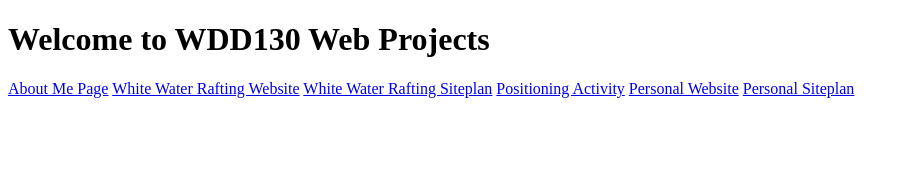
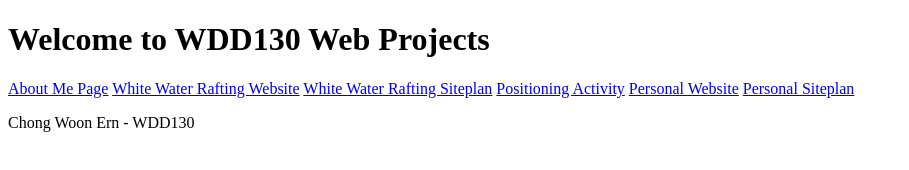
Before and after one commit to wormy95/wdd130, a plain HTML site: page index.html in a window 1280 px wide. Shown: the whole page, without its empty margins (0-909 px from the left). Drawn offline with Linux system fonts and the light colour scheme.

Commit message:
Added name

```diff
--- a/index.html
+++ b/index.html
@@ -16,5 +16,6 @@
   <a href="#">Personal Website</a>
   <a href="#">Personal Siteplan</a>
 </nav>
+<p>Chong Woon Ern - WDD130</p>
 </body>
 </html>
```
